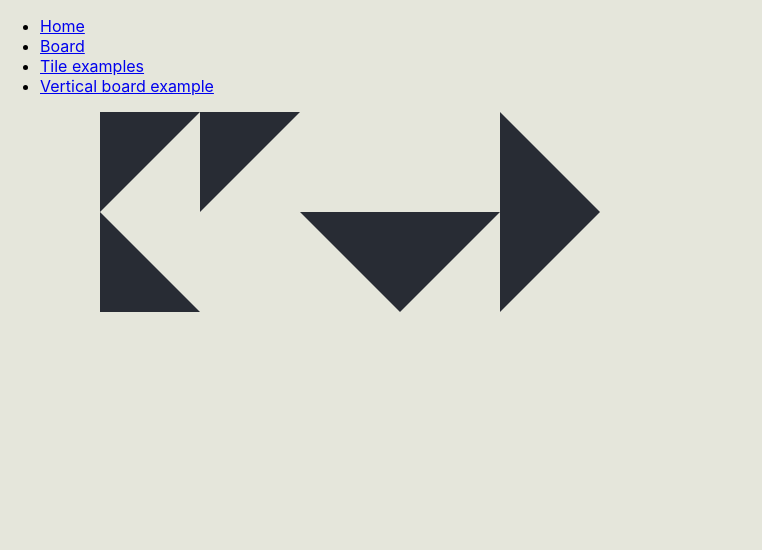
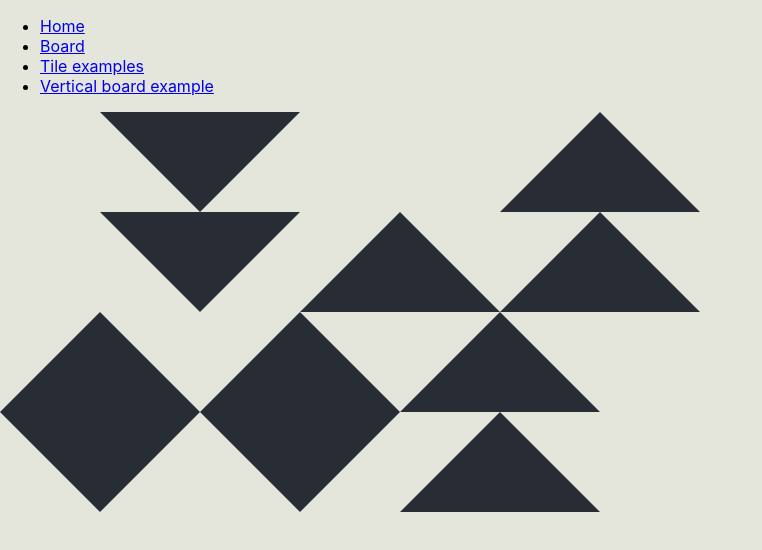
Before and after one commit to atomcorp/anni, a React (Create React App) app: page /vertboardexample in a window 1280 px wide. Shown: the top 550 px of the page, without its empty margins (0-762 px from the left). Built offline with nearby package versions, Linux system fonts and the light colour scheme.

Commit message:
algorithm returns complete vertical triangles

```diff
--- a/src/components/Board/Board.js
+++ b/src/components/Board/Board.js
@@ -1,79 +1,7 @@
 import React from 'react';
 import css from './Board.module.css';
 import Tile from '../Tile/Tile';
-
-/**
- * is greater or equal to min
- * is less than, but not equal, to max
- * @param {number} min
- * @param {number} max
- * @return {number} integer
- */
-function getRandomInt(min, max) {
-  return Math.floor(Math.random() * (max - min)) + min;
-}
-
-/**
- *
- * @param {string} type
- * @return {number} integer
- */
-const tilesSwitch = (tileType) => {
-  switch (tileType) {
-    case 'arrows':
-      return () => getRandomInt(0, 5);
-    case 'noFills':
-      return () => getRandomInt(0, 5);
-    case 'noEmpties':
-      return () => getRandomInt(1, 6);
-    case 'all':
-    default:
-      return () => getRandomInt(0, 6);
-  }
-};
-
-/**
- *
- * @param {number} x
- * @param {number} y
- */
-const return2dArray = (x, y, intGenerator) =>
-  Array(y)
-    .fill(null)
-    .map(() =>
-      Array(x)
-        .fill(null)
-        .map(() => intGenerator())
-    );
-
-const handleVerticalAlgorithm = (
-  {prevTile = 0, nextTile},
-  recusive = false
-) => {
-  console.log(prevTile, nextTile, recusive);
-  if (prevTile === 1) {
-    return 4;
-  }
-  if (prevTile === 2) {
-    return 3;
-  }
-  if (
-    (nextTile === 4 && prevTile !== 1) ||
-    (nextTile === 3 && prevTile !== 2)
-  ) {
-    handleVerticalAlgorithm({prevTile, nextTile: getRandomInt(0, 5)}, true);
-  }
-  return nextTile;
-};
-
-const switchTileAlgorithm = (algorithmType) => ({prevTile, nextTile}) => {
-  switch (algorithmType) {
-    case 'vertical':
-      return handleVerticalAlgorithm({prevTile, nextTile});
-    default:
-      return nextTile;
-  }
-};
+import {tilesSwitch, return2dArray, switchTileAlgorithm} from './helpers';
 
 /**
  * need to make a function which loops through each tile
@@ -88,18 +16,14 @@ const Board = (props) => {
   root.style.setProperty('--tall', props.tall);
   root.style.setProperty('--size', props.size);
   const tileType = tilesSwitch(props.tileType);
-  const base = return2dArray(props.wide, props.tall, tileType);
-  const algorithm = switchTileAlgorithm(props.algorithm);
+  const baseMatrix = return2dArray(props.wide, props.tall, tileType);
   // algorithm should be done here
-  console.log(base.flat());
+  const algorithm = switchTileAlgorithm(props.algorithm)(baseMatrix);
   return (
     <div className={css.container}>
-      {base.flat().map((tile, index, baseArr) => (
+      {algorithm.flat().map((tile, index, baseArr) => (
         // there shouldn't be any logic or algorithming here
-        <Tile
-          index={algorithm({nextTile: tile, prevTile: baseArr[index - 1]})}
-          key={index}
-        />
+        <Tile index={tile} key={index} />
       ))}
     </div>
   );
--- /dev/null
+++ b/src/components/Board/helpers.js
@@ -0,0 +1,56 @@
+import verticalAlgorithm from './vertical-algorithm';
+
+/**
+ * is greater or equal to min
+ * is less than, but not equal, to max
+ * @param {number} min
+ * @param {number} max
+ * @return {number} integer
+ */
+export const getRandomInt = (min, max) => {
+  return Math.floor(Math.random() * (max - min)) + min;
+};
+
+/**
+ *
+ * @param {string} type
+ * @return {number} integer
+ */
+export const tilesSwitch = (tileType) => {
+  switch (tileType) {
+    case 'arrows':
+      return () => getRandomInt(0, 5);
+    case 'noFills':
+      return () => getRandomInt(0, 5);
+    case 'noEmpties':
+      return () => getRandomInt(1, 6);
+    case 'all':
+    default:
+      return () => getRandomInt(0, 6);
+  }
+};
+
+/**
+ *
+ * @param {number} x
+ * @param {number} y
+ */
+export const return2dArray = (x, y, intGenerator) =>
+  Array(y)
+    .fill(null)
+    .map(() =>
+      Array(x)
+        .fill(null)
+        .map(() => intGenerator())
+    );
+
+export const getTile = (matrix, row, col) => matrix[row][col];
+
+export const switchTileAlgorithm = (algorithmType) => (baseMatrix) => {
+  switch (algorithmType) {
+    case 'vertical':
+      return verticalAlgorithm(baseMatrix);
+    default:
+      return baseMatrix;
+  }
+};
--- /dev/null
+++ b/src/components/Board/vertical-algorithm.js
@@ -0,0 +1,72 @@
+import {getRandomInt} from './helpers';
+
+/**
+ * - Rules
+ * range - 0-4
+ * if blank (0) - OK
+ * if NE (1) - OK
+ * if SE (2) - OK
+ * if NW (4) - previous tile must be NE (1)
+ * if SW (3) - previous tile must be (2)
+ */
+
+const algorithm = (matrix) => {
+  let latestMatrix = matrix;
+  const totalRows = matrix.length - 1;
+  const totalCols = matrix[0].length - 1;
+  let started = false;
+  const recursiveSearch = (currentRow, currentCol) => {
+    if (!latestMatrix[currentRow]) {
+      return;
+    }
+    // if SW (3) - previous tile must be (2)
+    // if NW (4) - previous tile must be NE (1)
+    const tile = latestMatrix[currentRow][currentCol];
+    if (
+      (tile === 3 && latestMatrix[currentRow][currentCol - 1] !== 2) ||
+      (tile === 4 && latestMatrix[currentRow][currentCol - 1] !== 1)
+    ) {
+      // tile is invalid, create a new one and check again
+      latestMatrix[currentRow][currentCol] = getRandomInt(0, 5);
+      return recursiveSearch(currentRow, currentCol);
+    }
+    // if nothing else check the next column
+    if (currentCol < totalCols) {
+      if (tile === 1) {
+        // assign next tile and skip checking it
+        latestMatrix[currentRow][currentCol + 1] = 4;
+        return recursiveSearch(currentRow, currentCol + 2);
+      }
+      if (tile === 2) {
+        // assign next tile and skip checking it
+        latestMatrix[currentRow][currentCol + 1] = 3;
+        return recursiveSearch(currentRow, currentCol + 2);
+      }
+      return recursiveSearch(currentRow, currentCol + 1);
+    }
+    // if last in the row and an invalid tile
+    if (tile === 1 || tile === 2) {
+      latestMatrix[currentRow][currentCol] = 0;
+      return recursiveSearch(currentRow + 1, 0);
+    }
+    // if end of columns, check the next row
+    if (currentRow < totalRows) {
+      return recursiveSearch(currentRow + 1, 0);
+    }
+    // if you get here, it's the end of search
+  };
+  if (!started) {
+    started = true;
+    recursiveSearch(0, 0);
+  }
+  console.log(latestMatrix);
+  return latestMatrix;
+};
+
+const verticalAlgorithm = (matrix) => {
+  const newMatrix = algorithm(matrix);
+  // console.log(newMatrix);
+  return newMatrix;
+};
+
+export default verticalAlgorithm;
--- a/src/components/Examples/VerticalBoardExample.js
+++ b/src/components/Examples/VerticalBoardExample.js
@@ -4,8 +4,8 @@ import Board from '../Board/Board';
 const VerticalBoardExample = (props) => (
   <div>
     <Board
-      wide={6}
-      tall={2}
+      wide={8}
+      tall={4}
       size="100px"
       tileType="noFills"
       algorithm="vertical"
--- a/src/components/Home/Home.js
+++ b/src/components/Home/Home.js
@@ -1,7 +1,5 @@
 import React from 'react';
-import {Link} from 'react-router-dom';
 
-import Tile from '../Tile/Tile';
 const Home = () => <section>Home</section>;
 
 export default Home;
--- a/src/components/Nav/Nav.js
+++ b/src/components/Nav/Nav.js
@@ -1,7 +1,6 @@
 import React from 'react';
 import {Link} from 'react-router-dom';
 
-import Tile from '../Tile/Tile';
 const Nav = () => (
   <section>
     <ul>
--- a/src/components/Tile/helpers.js
+++ b/src/components/Tile/helpers.js
@@ -12,5 +12,7 @@ export const shapeSwitch = (index) => {
       return 'northwest';
     case 5:
       return 'full';
+    default:
+      return 'empty';
   }
 };
```
